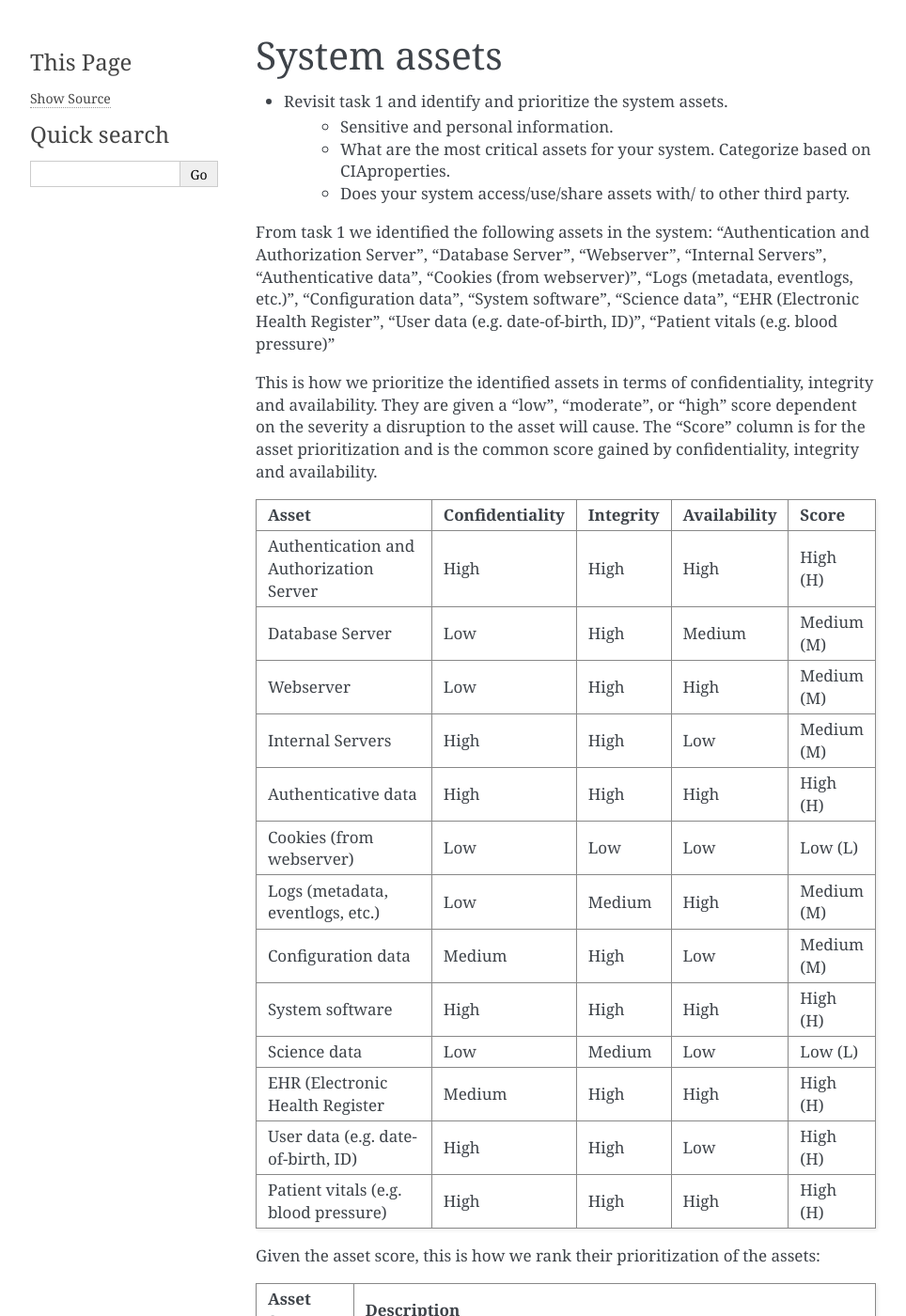
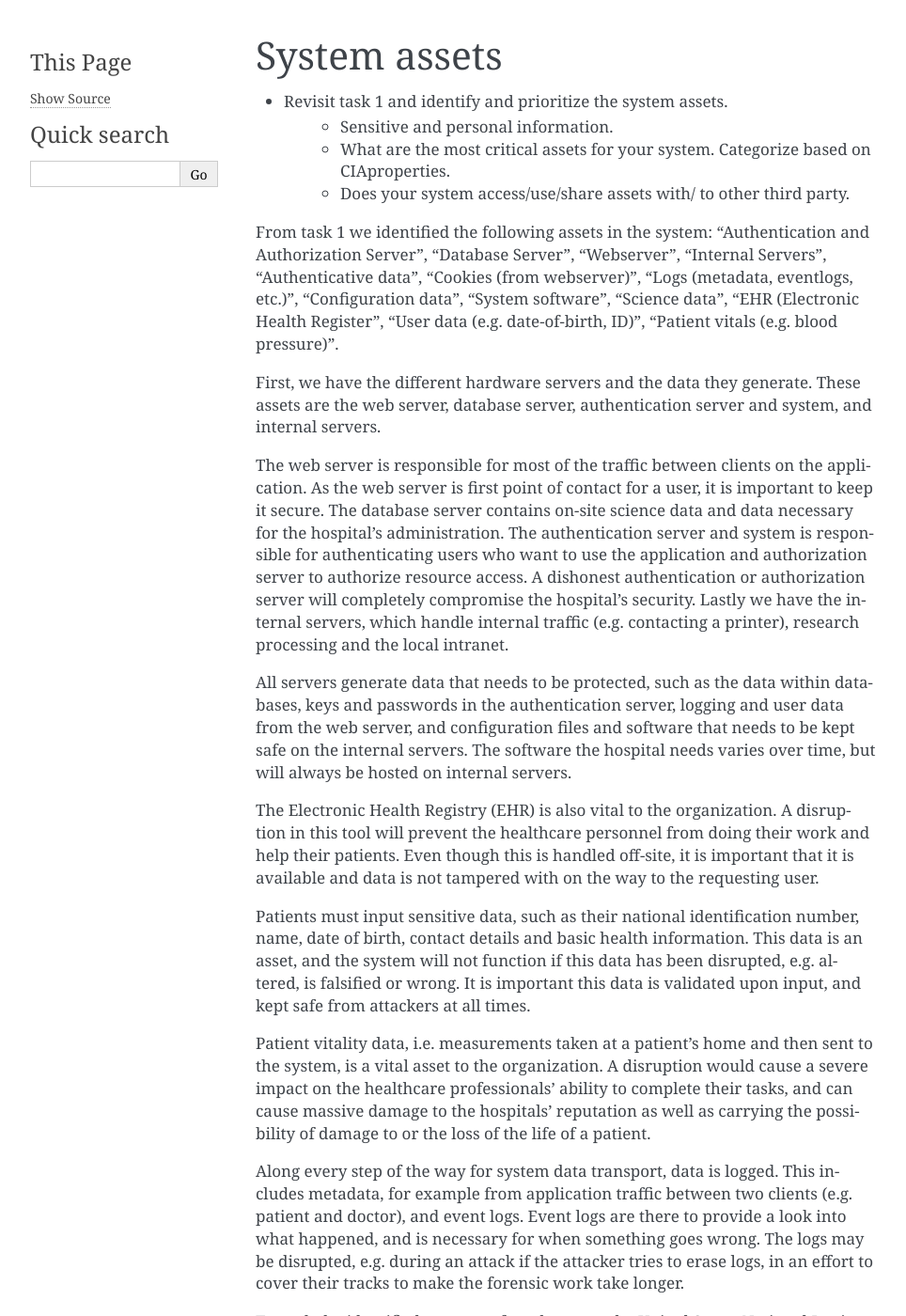
Before and after one commit to SteinarVrenne/school_imt3501, a Sphinx documentation site: the page built from task2/source/pages/01_System_Assets.rst, in a window 1280 px wide and 1400 px high. Shown: the whole window at 94% size, without its empty margins (148-1112 px from the left). Built offline with Sphinx 7.4.7, drawn with Linux system fonts in a browser that asks for light colours; pages that are not in the unit, such as notebooks, are missing from menus; some of the changed text lies outside the part shown.

Commit message:
More on System assets and added images folder and NIST ranking.png

```diff
--- a/task2/source/pages/01_System_Assets.rst
+++ b/task2/source/pages/01_System_Assets.rst
@@ -10,9 +10,62 @@ System assets
 
     - Does your system access/use/share assets with/ to other third party.
 
+From task 1 we identified the following assets in the system: "Authentication and Authorization Server", "Database Server", "Webserver", "Internal Servers", "Authenticative data", "Cookies (from webserver)", "Logs (metadata, eventlogs, etc.)", "Configuration data", "System software", "Science data", "EHR (Electronic Health Register", "User data (e.g. date-of-birth, ID)", "Patient vitals (e.g. blood pressure)".
 
-From task 1 we identified the following assets in the system: "Authentication and Authorization Server", "Database Server", "Webserver", "Internal Servers", "Authenticative data", "Cookies (from webserver)", "Logs (metadata, eventlogs, etc.)", "Configuration data", "System software", "Science data", "EHR (Electronic Health Register", "User data (e.g. date-of-birth, ID)", "Patient vitals (e.g. blood pressure)"
+First, we have the different hardware servers and the
+data they generate. These assets are the web server, database server,
+authentication server and system, and internal servers.
 
+The web server is responsible for most of the traffic between clients on the
+application. As the web server is first point of contact for a user, it is
+important to keep it secure. The database server contains on-site science data
+and data necessary for the hospital's administration. The authentication server
+and system is responsible for authenticating users who want to use the
+application and authorization server to authorize resource access. A dishonest
+authentication or authorization server will completely compromise the hospital's
+security. Lastly we have the internal servers, which handle internal traffic
+(e.g. contacting a printer), research processing and the local intranet.
+
+All servers generate data that needs to be protected, such as the data within
+databases, keys and passwords in the authentication server, logging and user
+data from the web server, and configuration files and software that needs to be
+kept safe on the internal servers. The software the hospital needs varies over
+time, but will always be hosted on internal servers.
+
+The Electronic Health Registry (EHR) is also vital to the organization. A
+disruption in this tool will prevent the healthcare personnel from doing their
+work and help their patients. Even though this is handled off-site, it is
+important that it is available and data is not tampered with on the way to the
+requesting user.
+
+Patients must input sensitive data, such as their national identification
+number, name, date of birth, contact details and basic health information. This
+data is an asset, and the system will not function if this data has been
+disrupted, e.g. altered, is falsified or wrong. It is important this data is
+validated upon input, and kept safe from attackers at all times.
+
+Patient vitality data, i.e. measurements taken at a patient's home and then sent
+to the system, is a vital asset to the organization. A disruption would cause a
+severe impact on the healthcare professionals' ability to complete their tasks,
+and can cause massive damage to the hospitals' reputation as well as carrying
+the possibility of damage to or the loss of the life of a patient.
+
+Along every step of the way for system data transport, data is logged. This
+includes metadata, for example from application traffic between two clients
+(e.g. patient and doctor), and event logs. Event logs are there to provide a
+look into what happened, and is necessary for when something goes wrong. The
+logs may be disrupted, e.g. during an attack if the attacker tries to erase
+logs, in an effort to cover their tracks to make the forensic work take longer.
+
+To rank the identified assets we found, we use the United States National
+Institute of Standards and Technology asset ranking to rank our assets (NIST
+800-18):
+
+.. image:: ../images/NIST_AssetRanking.PNG
+
+Source: https://nvlpubs.nist.gov/nistpubs/Legacy/SP/nistspecialpublication800-18r1.pdf; 19.09-2020.
+
+The EHR register is a third party asset to the organization. The system accesses the EHR, and is dependent on that the information in the EHR is correct.
 
 This is how we prioritize the identified assets in terms of confidentiality,
 integrity and availability. They are given a "low", "moderate", or "high" score
@@ -34,7 +87,7 @@ confidentiality, integrity and availability.
 	"Configuration data", "Medium", "High", "Low", "Medium (M)"
 	"System software", "High", "High", "High", "High (H)"
 	"Science data", "Low", "Medium", "Low", "Low (L)"
-	"EHR (Electronic Health Register", "Medium", "High", "High", "High (H)"
+	"EHR (Electronic Health Register)", "Medium", "High", "High", "High (H)"
 	"User data (e.g. date-of-birth, ID)", "High", "High", "Low", "High (H)"
 	"Patient vitals (e.g. blood pressure)", "High", "High", "High", "High (H)"
 
@@ -51,6 +104,6 @@ Given the asset score, this is how we rank their prioritization of the assets:
 	"Medium (M)", "Costly loss of tangible assets or resources, violation of an organization’s mission reputation or interest, or human injury"
 	"Low (L)", "Loss of some tangible assets or resources or an effect on an organization’s mission, reputation or interest"
 
-To sum up, we see that assets the hospital should focus mostly on are user and
+To sum up, we see that the most critical assets to the organization is user and
 patient data, the authentication and authorization security and their respective
 data, and finally the system software on the internal computers.
```
Also changed, not shown: task2/source/images/NIST_AssetRanking.PNG (added).
